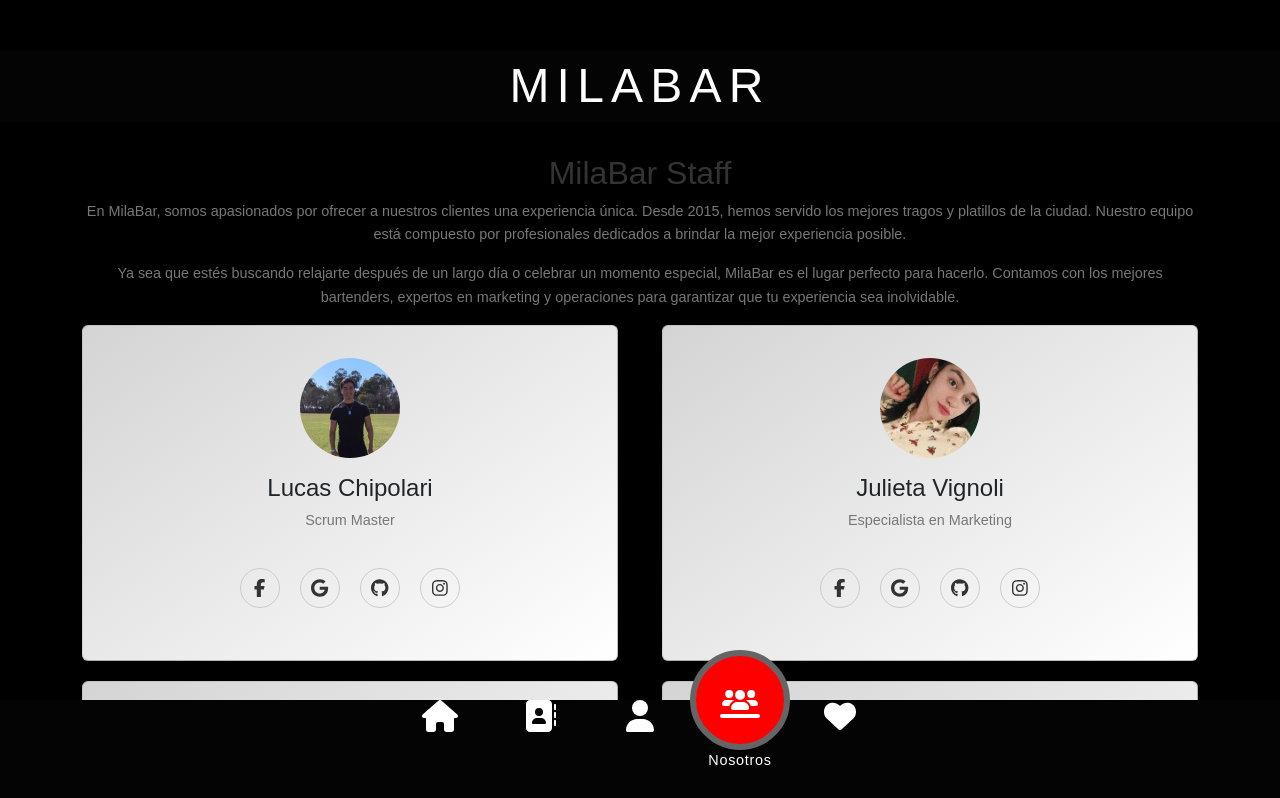
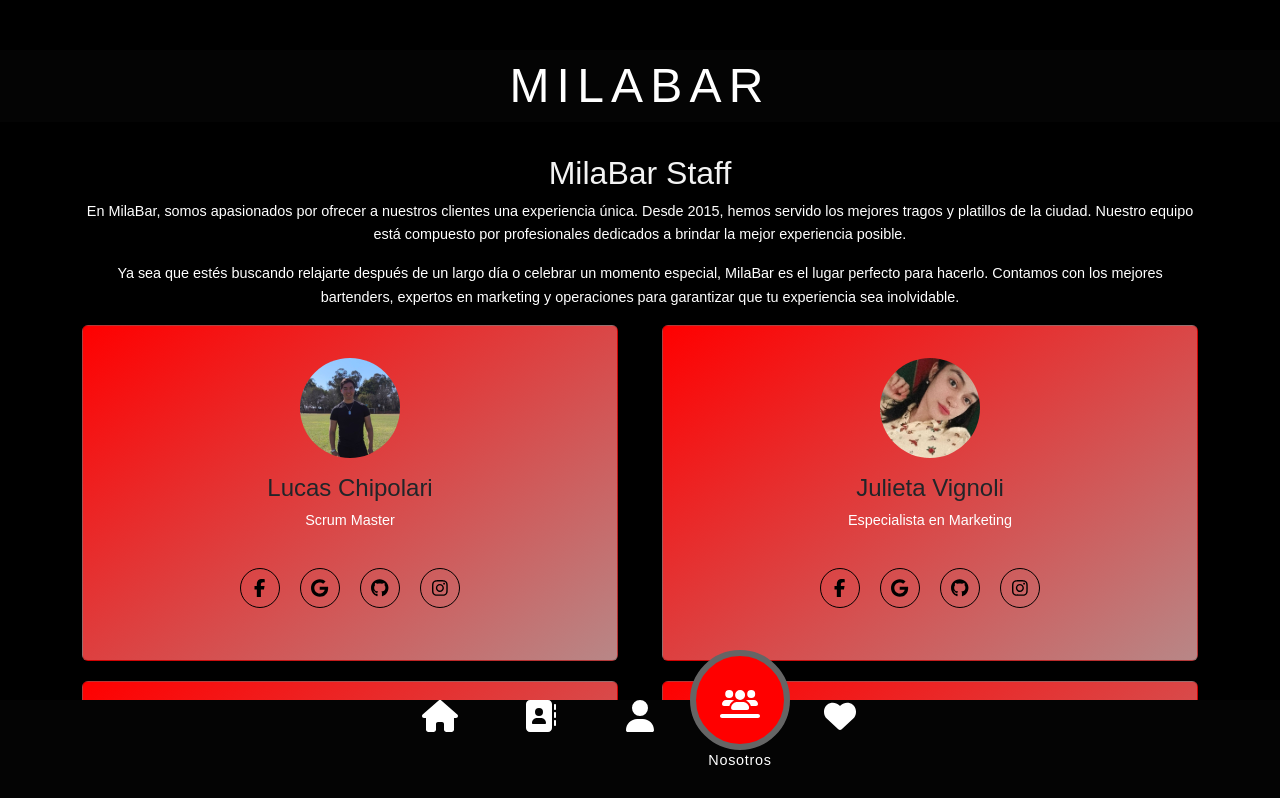
Before and after one commit to lucaschipolari/milabar-frontend, a React (Vite) app: page /acerca-de-nosotros in a window 1280 px wide. Shown: the top 798 px of the page. Built offline with nearby package versions, Linux system fonts and the light colour scheme; no server answers; a web font is replaced by a local one.

Commit message:
Modificaciones en TeamMember styles.css y se añadio links de miembros

```diff
--- a/src/components/TeamMember/styles/TeamMember.css
+++ b/src/components/TeamMember/styles/TeamMember.css
@@ -7,10 +7,10 @@
   }
 
   /* Fondo del cuerpo */
-  body {
-    background-color: #f5f5f5;
+
+  body{
+    background-color: black !important;
   }
-
   /* Contenedor del título principal */
   .title-container {
     text-align: center;
@@ -28,7 +28,7 @@
   .company-description {
     text-align: center;
     margin-bottom: 3em;
-    color: #333;
+    color: #f3f3f3;
     line-height: 1.6;
     padding: 0 20px;
   }
@@ -56,7 +56,7 @@
 
   /* Estilo de la tarjeta con degradado */
   .card {
-    background: linear-gradient(145deg, #d4d4d4, #ffffff); /* Degradado gris más definido */
+    background: linear-gradient(145deg, #ff0000, #b88787); /* Degradado gris más definido */
     box-shadow: 0 4px 6px rgba(0, 0, 0, 0.1); /* Sombra suave */
     padding: 2em 1em;
     border-radius: 10px; /* Bordes redondeados */
@@ -68,7 +68,7 @@
 
   /* Efecto hover */
   .card:hover {
-    background: linear-gradient(145deg, #cccccc, #e0e0e0);
+    background: linear-gradient(145deg, #ff0000, #8f8c8c);
     box-shadow: 0 8px 16px rgba(0, 0, 0, 0.3);
     transform: translateY(-10px); /* Movimiento más visible */
   }
@@ -95,11 +95,14 @@
     font-weight: 600;
     margin-bottom: 0.5em;
   }
-
+  .social-icons a{
+    border: 1px solid black;
+    color: black;
+  }
   /* Posición del miembro */
   p {
     font-size: 0.9em;
-    color: #777;
+    color: white;
     margin-bottom: 1.5em;
   }
 
@@ -113,7 +116,7 @@
   /* Estilo para los enlaces de íconos */
   .icons a {
     font-size: 1.5em;
-    color: #555;
+    color: black;
     transition: color 0.3s ease;
   }
 
--- a/src/views/AboutUsView.jsx
+++ b/src/views/AboutUsView.jsx
@@ -12,10 +12,10 @@
     position: 'Scrum Master',
     imageUrl: lucas,
     socialLinks: {
-      facebook: 'https://facebook.com',
-      github: 'https://github.com/johnathan',
+      facebook: '*',
+      github: 'https://github.com/lucaschipolari',
       instagram: 'https://instagram.com/johnathan',
-      google: 'https://google.com'
+      google: '*'
     },
   },
   {
@@ -23,10 +23,10 @@
     position: 'Especialista en Marketing',
     imageUrl: juli,
     socialLinks: {
-      facebook: 'https://facebook.com',
-      github: 'https://github.com/johnathan',
+      facebook: '*',
+      github: 'https://github.com/mjulietavignoli',
       instagram: 'https://instagram.com/johnathan',
-      google: 'https://google.com'
+      google: '*'
     },
   },
   {
@@ -34,10 +34,10 @@
     position: 'Gerente de Operaciones',
     imageUrl: hernan,
     socialLinks: {
-      facebook: 'https://facebook.com',
-      github: 'https://github.com/johnathan',
-      instagram: 'https://instagram.com/johnathan',
-      google: 'https://google.com'
+      facebook: '*',
+      github: 'https://github.com/HernanAlarconUtz',
+      instagram: 'https://www.instagram.com/hernan_au96',
+      google: '*'
     },
   },
   {
@@ -45,10 +45,10 @@
     position: 'Jefe de Bar',
     imageUrl: santi,
     socialLinks: {
-      facebook: 'https://facebook.com',
-      github: 'https://github.com/johnathan',
-      instagram: 'https://instagram.com/johnathan',
-      google: 'https://google.com'
+      facebook: '*',
+      github: 'https://github.com/SantiagoAltamiranda',
+      instagram: 'https://www.instagram.com/santidecano1',
+      google: '*'
     },
   },
 ];
```
